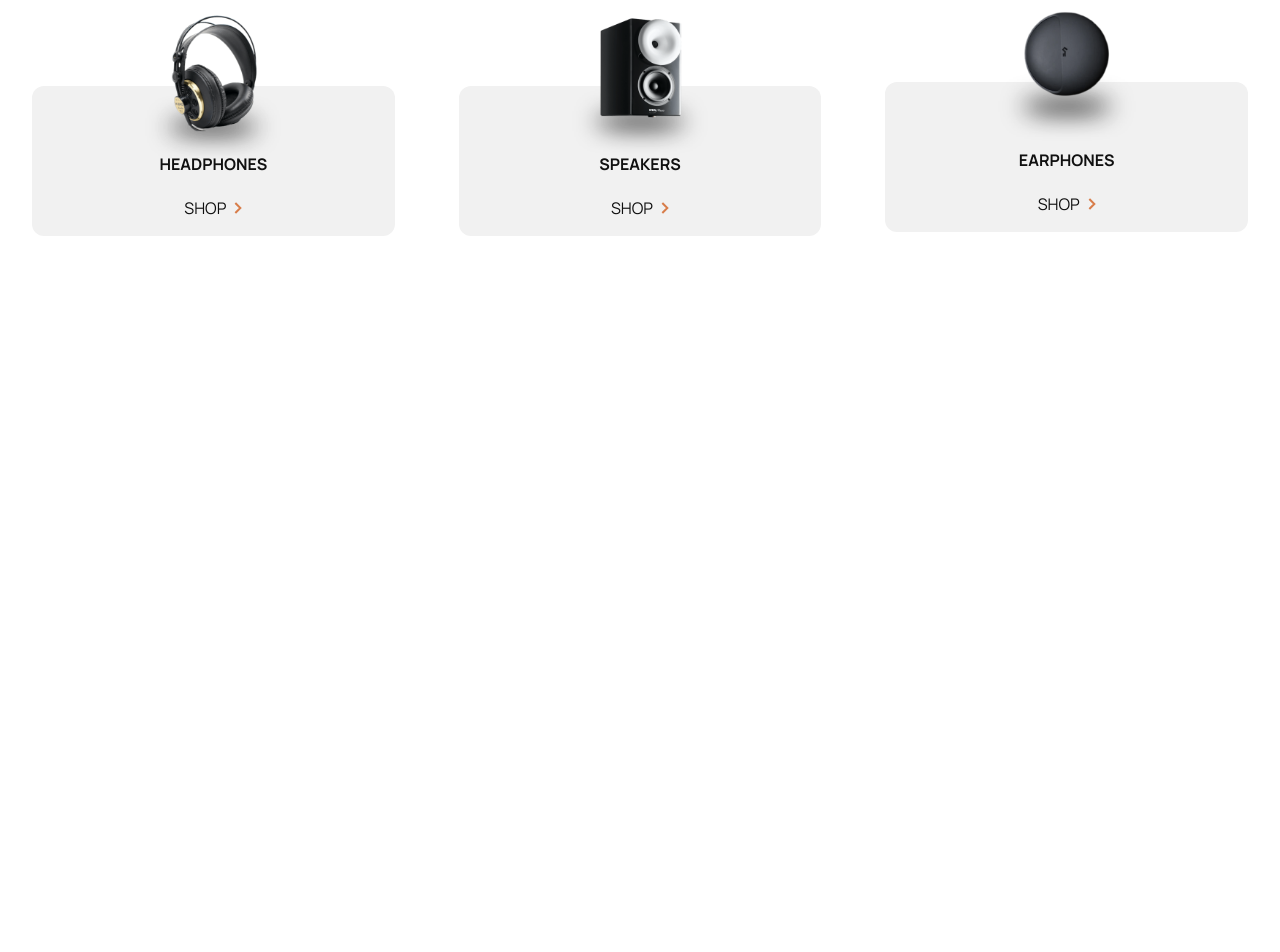
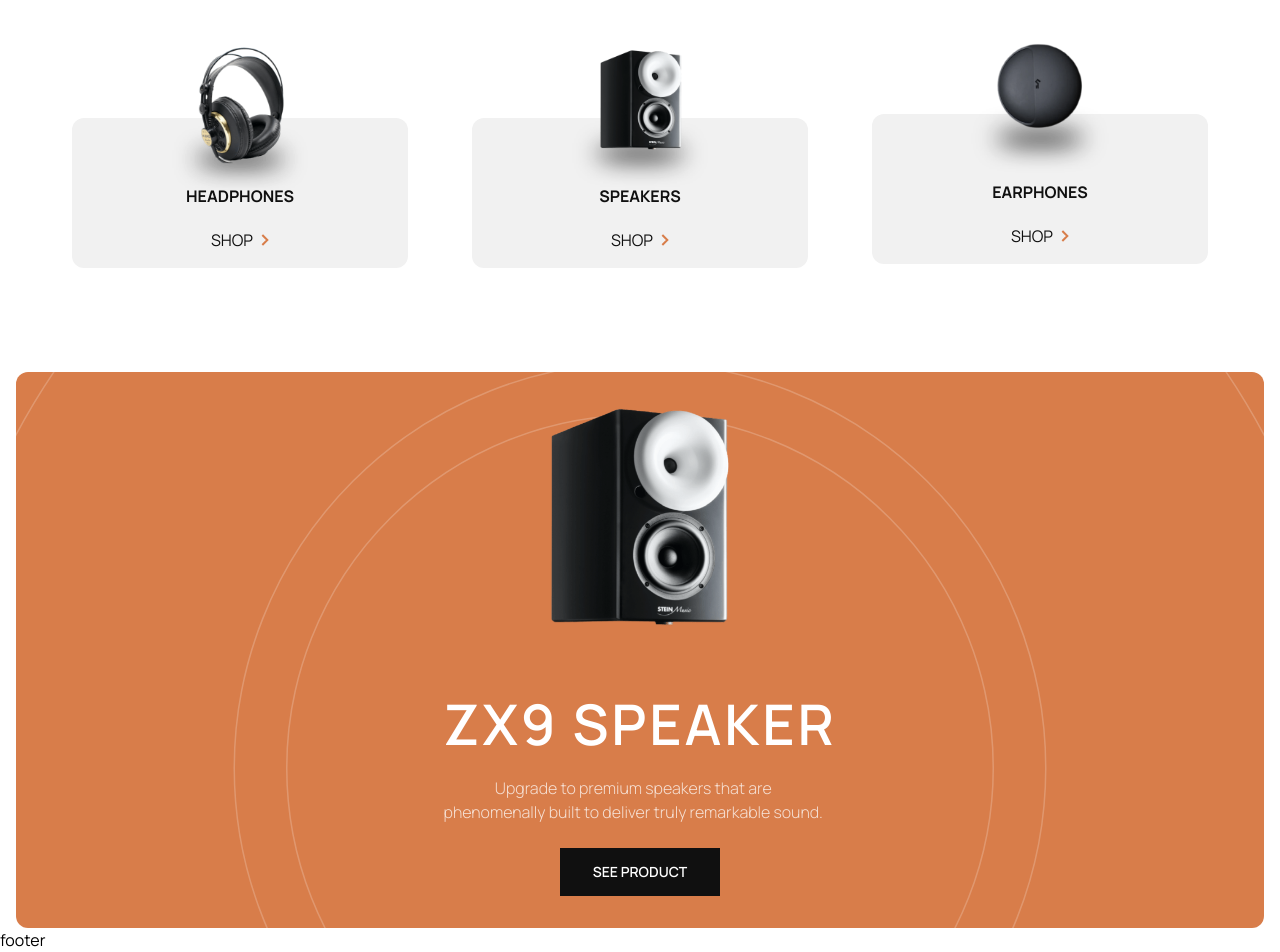
Before and after one commit to Bednar8/Audiophile-e-commerce, a React (Vite) app: page / in a window 1280 px wide. Shown: the part 834-1786 px from the top of the page. Before the commit the page ends 1142 px from the top, so only its background shows below. Built offline with nearby package versions, Linux system fonts and the light colour scheme; no server answers.

Commit message:
add product summary component

```diff
--- a/src/components/Button.jsx
+++ b/src/components/Button.jsx
@@ -3,8 +3,11 @@ function Button({children, type = "primary", onClick}) {
 		<button
 			onClick={onClick}
 			className={`w-[160px] h-[48px] uppercase font-[600] text-sm transition-colors ${
-				type == "primary" &&
-				"bg-orange-main text-white hover:bg-orange-secondary"
+				type == "primary"
+					? "bg-orange-main text-white hover:bg-orange-secondary"
+					: type == "black"
+					? "bg-black-secondary text-white hover:bg-[#4C4C4C]"
+					: ""
 			}`}>
 			{children}
 		</button>
--- a/src/components/CategorieList.jsx
+++ b/src/components/CategorieList.jsx
@@ -15,7 +15,7 @@ function CategorieList({isMenuMobile = false}) {
 				<div
 					className={`${
 						isMenuOpen && "left-[0]"
-					} menu-container max-h-[750px] fixed left-[-120%] top-[100px] z-30  w-full transition-all overflow-y-auto`}>
+					} menu-container max-w-[1200px] mx-auto my-8 max-h-[750px] fixed left-[-120%] top-[100px] z-30  w-full transition-all overflow-y-auto`}>
 					<div className="absolute flex flex-col items-center w-full bg-white h-max rounded-br-xl rounded-bl-xl md:flex-row md:pb-10 md:pt-16">
 						{categories.map((categorie, i) => (
 							<CategorieItem categorie={categorie} key={i} />
@@ -24,8 +24,9 @@ function CategorieList({isMenuMobile = false}) {
 				</div>
 			)}
 			{!isMenuMobile && (
-				<div className={`max-h-[750px] relative  w-full transition-all`}>
-					<div className="absolute flex flex-col items-center w-full bg-white h-max rounded-br-xl rounded-bl-xl md:flex-row md:pb-10 md:pt-16">
+				<div
+					className={`max-h-[750px] relative  w-full transition-all max-w-[1200px] mx-auto my-8 `}>
+					<div className="flex flex-col items-center w-full bg-white h-max rounded-br-xl rounded-bl-xl md:flex-row md:pb-10 md:pt-16">
 						{categories.map((categorie, i) => (
 							<CategorieItem categorie={categorie} key={i} />
 						))}
--- a/src/components/ProductSummary.jsx
+++ b/src/components/ProductSummary.jsx
@@ -1,5 +1,3 @@
-import Button from "./Button"
-
 function ProductSummary({name, desc, imgUrl, isNew = false}) {
 	return (
 		<div className="flex flex-col items-center justify-center mx-6 text-center max-w-[380px] xl:text-left xl:mx-0 xl:max-w-[420px]  xl:items-start">
@@ -12,8 +10,9 @@ function ProductSummary({name, desc, imgUrl, isNew = false}) {
 			<h3 className="text-4xl font-[600] tracking-wider uppercase md:text-[56px] md:leading-[3.5rem]">
 				{name}
 			</h3>
-			<p className="my-6 font-light opacity-75 xl:max-w-[380px]">{desc}</p>
-			<Button type="primary">see product</Button>
+			<p className="my-6 font-light opacity-75 xl:max-w-[380px] text-center">
+				{desc}
+			</p>
 		</div>
 	)
 }
--- /dev/null
+++ b/src/components/ProductWithBg.jsx
@@ -0,0 +1,32 @@
+import ProductSummary from "../components/ProductSummary"
+
+import circleIcon from "../assets/home/desktop/pattern-circles.svg"
+import productImg from "../assets/home/mobile/image-speaker-zx9.png"
+import Button from "./Button"
+
+function ProductWithBg() {
+	return (
+		<div className="flex flex-col items-center justify-center pb-8 mx-4 overflow-hidden text-white bg-orange-main rounded-xl">
+			<div className="relative w-full h-full mt-6 mb-[300px] flex justify-center items-center">
+				<img
+					src={circleIcon}
+					alt=""
+					className="absolute top-[-100px]  scale-150"
+				/>
+				<img
+					src={productImg}
+					alt=""
+					className="w-[40%] max-w-[180px] absolute  top-3"
+				/>
+			</div>
+
+			<ProductSummary
+				name="ZX9 SPEAKER"
+				desc="Upgrade to premium speakers that are phenomenally built to deliver truly remarkable sound."
+			/>
+			<Button type="black">see product</Button>
+		</div>
+	)
+}
+
+export default ProductWithBg
--- a/src/pages/Home.jsx
+++ b/src/pages/Home.jsx
@@ -1,5 +1,13 @@
+import CategorieList from "../components/CategorieList"
+import ProductWithBg from "../components/ProductWithBg"
+
 function Home() {
-	return <div>home</div>
+	return (
+		<div>
+			<CategorieList />
+			<ProductWithBg />
+		</div>
+	)
 }
 
 export default Home
--- a/src/pages/Layout.jsx
+++ b/src/pages/Layout.jsx
@@ -17,7 +17,6 @@ function Layout() {
 				<Nav />
 				<CategorieList isMenuMobile={true} />
 				<Header />
-				<CategorieList />
 				<main>
 					<Outlet />
 				</main>
```
